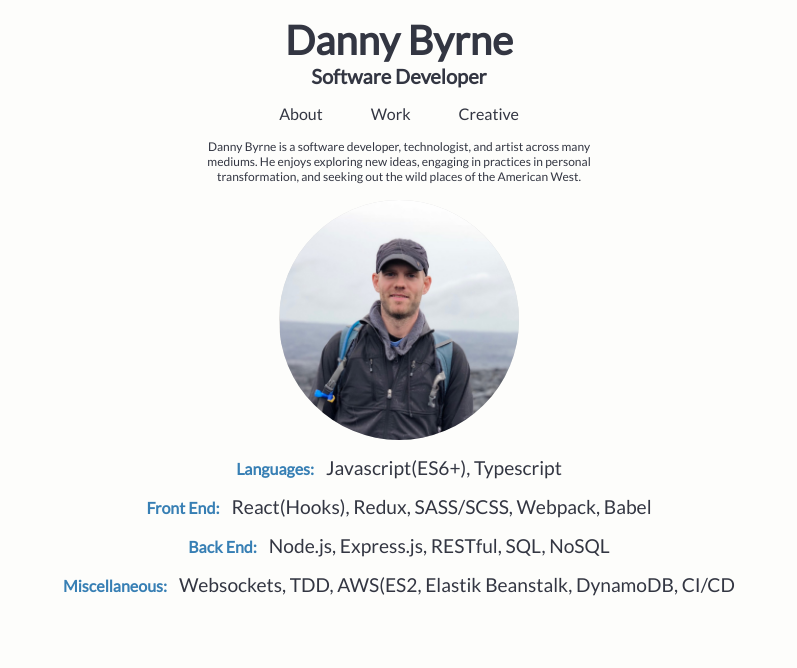
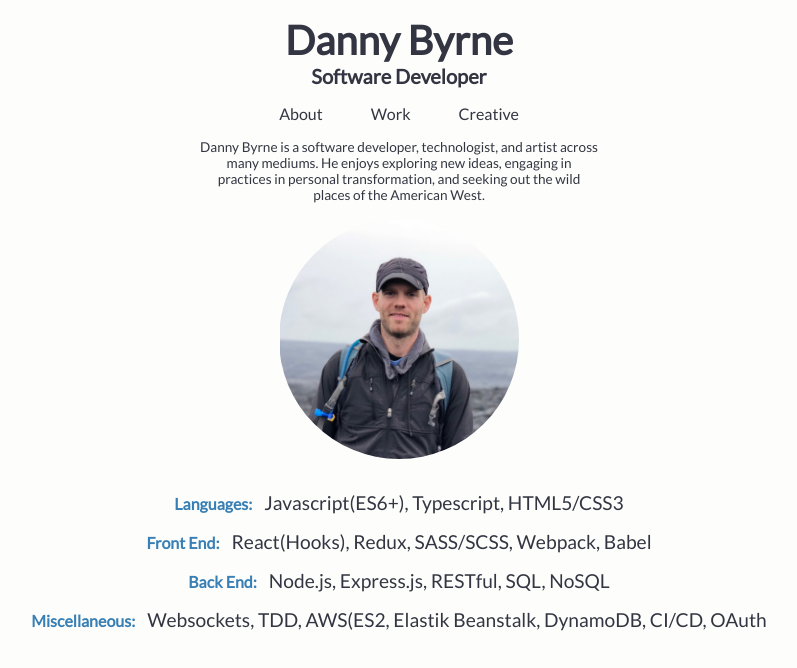
Before and after one commit to danny-byrne/Devsite, a React (Create React App) app: page / in a window 1280 px wide. Shown: the top 668 px of the page, without its empty margins (241-1038 px from the left). Built offline with nearby package versions, Linux system fonts and the light colour scheme.

Commit message:
ready for first deploy

```diff
--- a/package.json
+++ b/package.json
@@ -9,7 +9,8 @@
     "node-sass": "^4.14.1",
     "react": "^16.13.1",
     "react-dom": "^16.13.1",
-    "react-scripts": "3.4.1"
+    "react-scripts": "3.4.1",
+    "react-social-badge": "^1.0.6"
   },
   "scripts": {
     "start": "react-scripts start",
--- a/src/App.js
+++ b/src/App.js
@@ -1,5 +1,6 @@
 import React, {useState} from 'react';
 import './App.css';
+// import SocialBadge from 'react-social-badge';
 
 const image = require('./assets/images/Danny1.jpg');
 
@@ -55,13 +56,13 @@ const About = () => {
 
   const skills = [
    { t: 'Languages',
-    c: 'Javascript(ES6+), Typescript' },
+    c: 'Javascript(ES6+), Typescript,  HTML5/CSS3' },
     { t: 'Front End',
     c: 'React(Hooks), Redux, SASS/SCSS, Webpack, Babel' },
     { t: 'Back End',
     c: 'Node.js, Express.js, RESTful, SQL, NoSQL' },
     { t: 'Miscellaneous',
-    c: 'Websockets, TDD, AWS(ES2, Elastik Beanstalk, DynamoDB, CI/CD' }
+    c: 'Websockets, TDD, AWS(ES2, Elastik Beanstalk, DynamoDB, CI/CD, OAuth' }
   ]
 
   const skillList = skills.map(e => {
@@ -104,7 +105,7 @@ const Work = () => {
 const Musician = () => {
   console.log('rendering Musician View');
   return (
-    <div>Stay Tuned...</div>
+    <div>Stay Tuned For Content...</div>
   )
 }
 
--- a/src/scss/App.scss
+++ b/src/scss/App.scss
@@ -42,24 +42,25 @@ body {
 
 .about-text {
   width: 50vh;
-  font-size: 1.5vh;
+  font-size: 1.7vh;
+}
+
+.view {
+  display: block;
+  height: 100vh;
+  // background-color: blueviolet;
 }
 
 $imgContainerSize: 30vh;
 
 .img-container {
   margin-top: 2vh;
+  margin-bottom: 2vh;
+
   /* Set size of crop area. Setting its location happens bellow. */
   width: $imgContainerSize;
   height: $imgContainerSize;
-
-
-
-  overflow: hidden;  /* Crop it like it's hot! */
-
-  /* not part of the implementation; only to display what's going on */
-  // border: 1px solid black;
-  background-color: #ddd;
+  overflow: hidden;
   border-radius: 50%;
   object-fit: cover;
 }
@@ -80,9 +81,6 @@ img {
 .NavContainer {
   display: block;
   align-content: center;
-  border-color: #838383;
-  border-radius: 2rem;
-  border-width: 1px;
   margin: auto;
   margin-bottom: 2vh;
   width: 100%;
```
Also changed, not shown: 1 other file (tests, documents, lock files or other folders).
